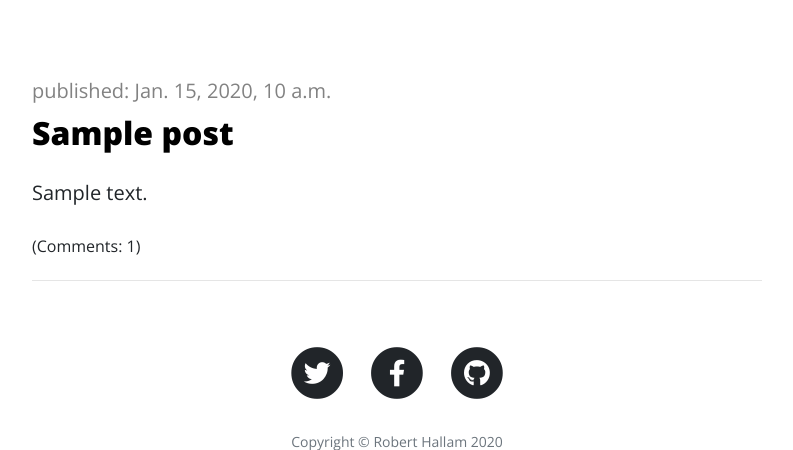
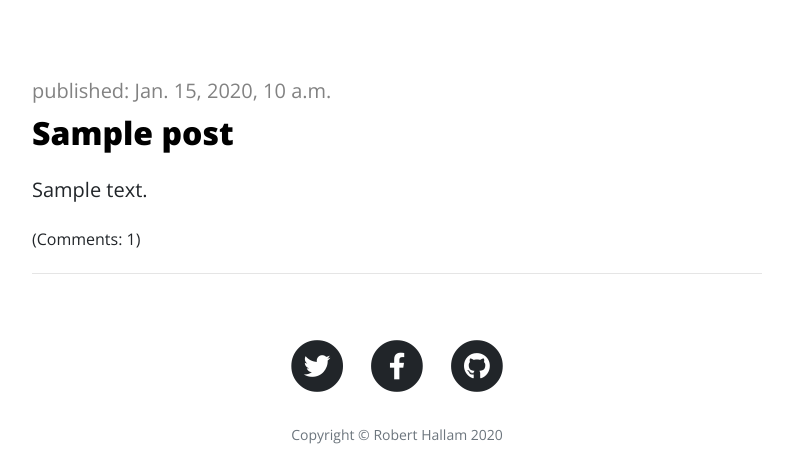
Before and after one commit to robj3d3/bridging-coursework, a Django app: page / in a window 1280 px wide. Shown: the part 563-1013 px from the top of the page, without its empty margins (243-1036 px from the left). Run offline with Django 3.2, Linux system fonts and the light colour scheme; tables that the repository leaves empty hold one stand-in row (values such as "Sample post"); some libraries are stand-ins or nearby versions.

Commit message:
Attempt to fix lineheight #2

```diff
--- a/blog/static/css/blog.css
+++ b/blog/static/css/blog.css
@@ -53,7 +53,7 @@ a {
 }
 
 #post-text {
-    line-height: 22px;
+    line-height: 15px;
 }
 
 .comment {
--- a/blog/templates/blog/base.html
+++ b/blog/templates/blog/base.html
@@ -19,8 +19,8 @@
         <link href='https://fonts.googleapis.com/css?family=Open+Sans:300italic,400italic,600italic,700italic,800italic,400,300,600,700,800' rel='stylesheet' type='text/css'>
 
         <!-- Custom styles for this template -->
+        <link href="{% static 'css/blog.css' %}" rel="stylesheet">
         <link href="{% static 'css/clean-blog.min.css' %}" rel="stylesheet">
-        <link href="{% static 'css/blog.css' %}" rel="stylesheet">
 
     </head>
 
```
